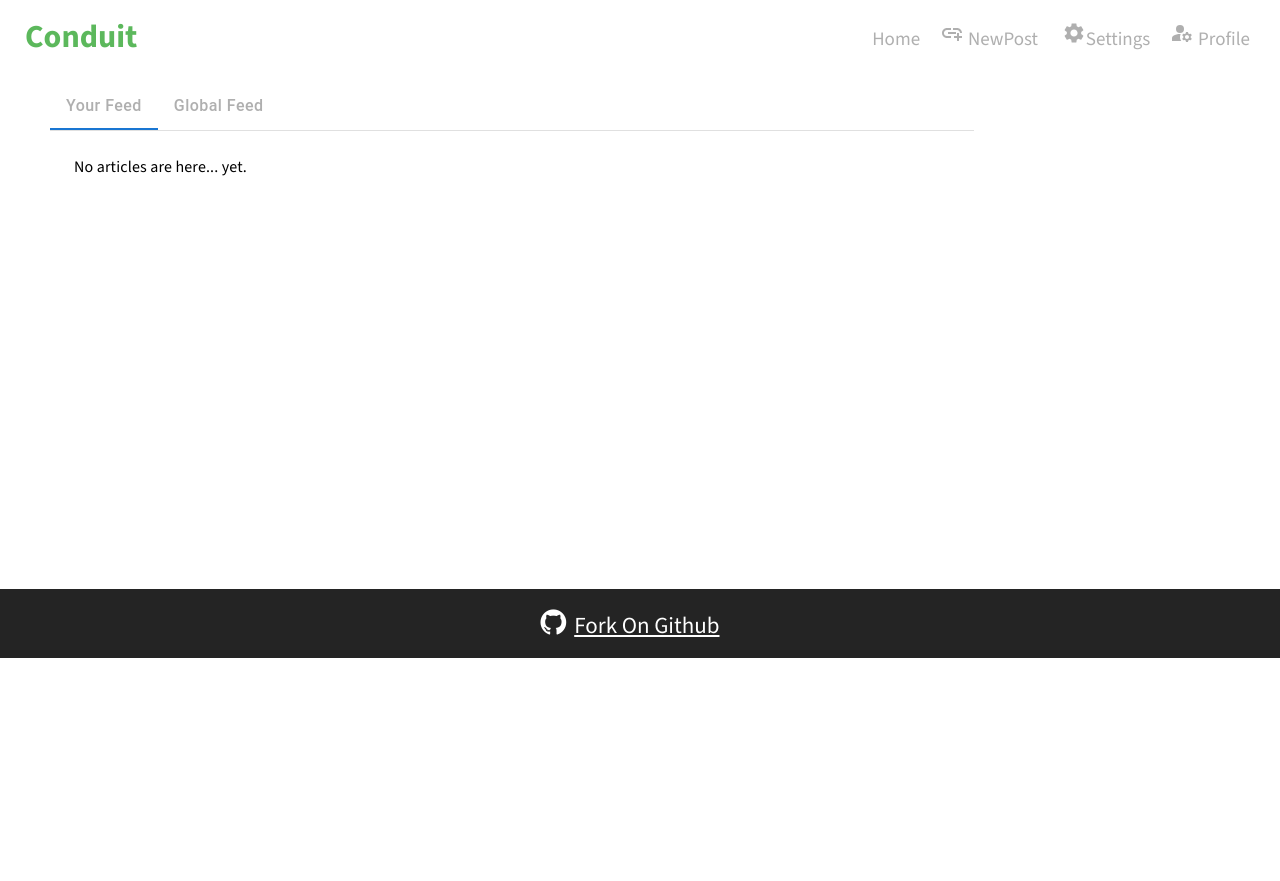
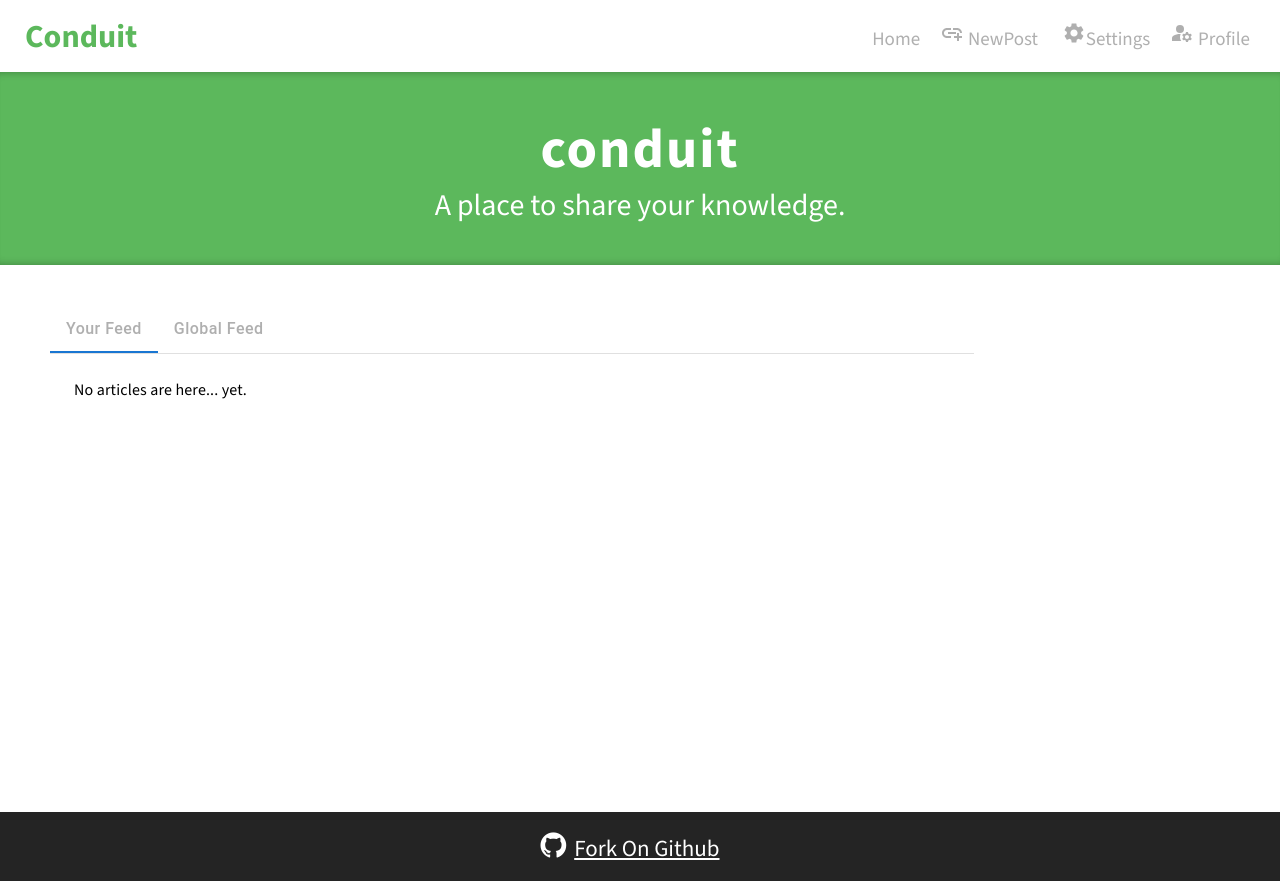
Before and after one commit to Leen-odeh3/conduit, a React (Vite) app: page / in a window 1280 px wide. Before the commit the page ends 800 px from the top, so only its background shows below. Built offline with nearby package versions, Linux system fonts and the light colour scheme.

Commit message:
add new Section

```diff
--- /dev/null
+++ b/src/Component/HeroSection/HeroSection.jsx
@@ -0,0 +1,22 @@
+const HeroSection = () => {
+  return (
+    <div
+      style={{
+        backgroundColor: "#5cb85c",
+        color: "white",
+        textAlign: "center",
+        marginBottom: "30px",
+        padding: "40px",
+        boxShadow:
+          "inset 0 8px 8px -8px rgba(0,0,0,.3), inset 0 -8px 8px -8px rgba(0,0,0,.3)",
+      }}
+    >
+      <h1 style={{ fontSize: "55px", letterSpacing: "2px" }}>conduit</h1>
+      <p style={{ fontSize: "30px", fontWeight: "300px" }}>
+        A place to share your knowledge.
+      </p>
+    </div>
+  );
+};
+
+export default HeroSection;
--- a/src/Pages/Home/Home.css
+++ b/src/Pages/Home/Home.css
@@ -2,11 +2,7 @@
     width:80%;
     padding: 10px 50px;
 }
-.hero-section{
-    display: flex;
-    align-items: center;
 
-}
 
 @media (max-width:700px){
     .main,.note-side{
--- a/src/Pages/Home/Home.jsx
+++ b/src/Pages/Home/Home.jsx
@@ -1,8 +1,10 @@
 import MainPage from "./MainPage";
 import './Home.css'
+import HeroSection from "../../Component/HeroSection/HeroSection";
 const Home = () => {
   return (
     <div className="hero-section">
+      <HeroSection/>
       <div className="main">
         <MainPage />
       </div>
```
